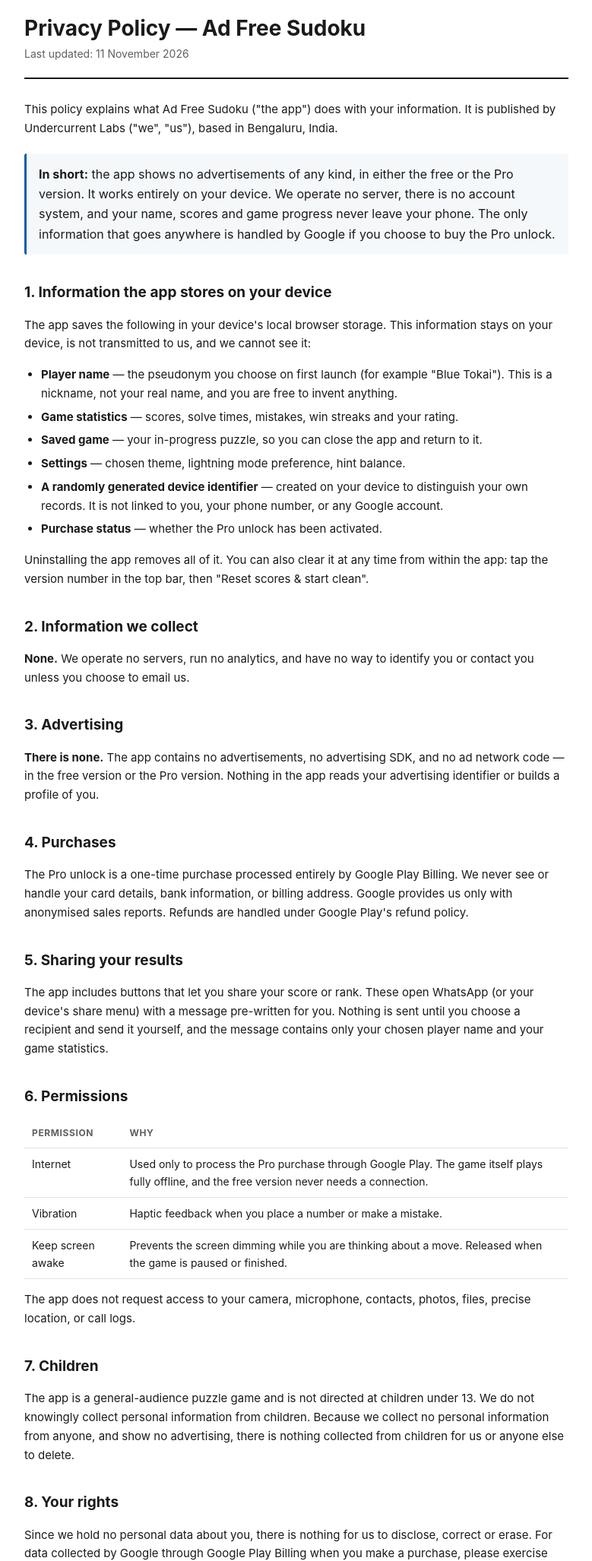
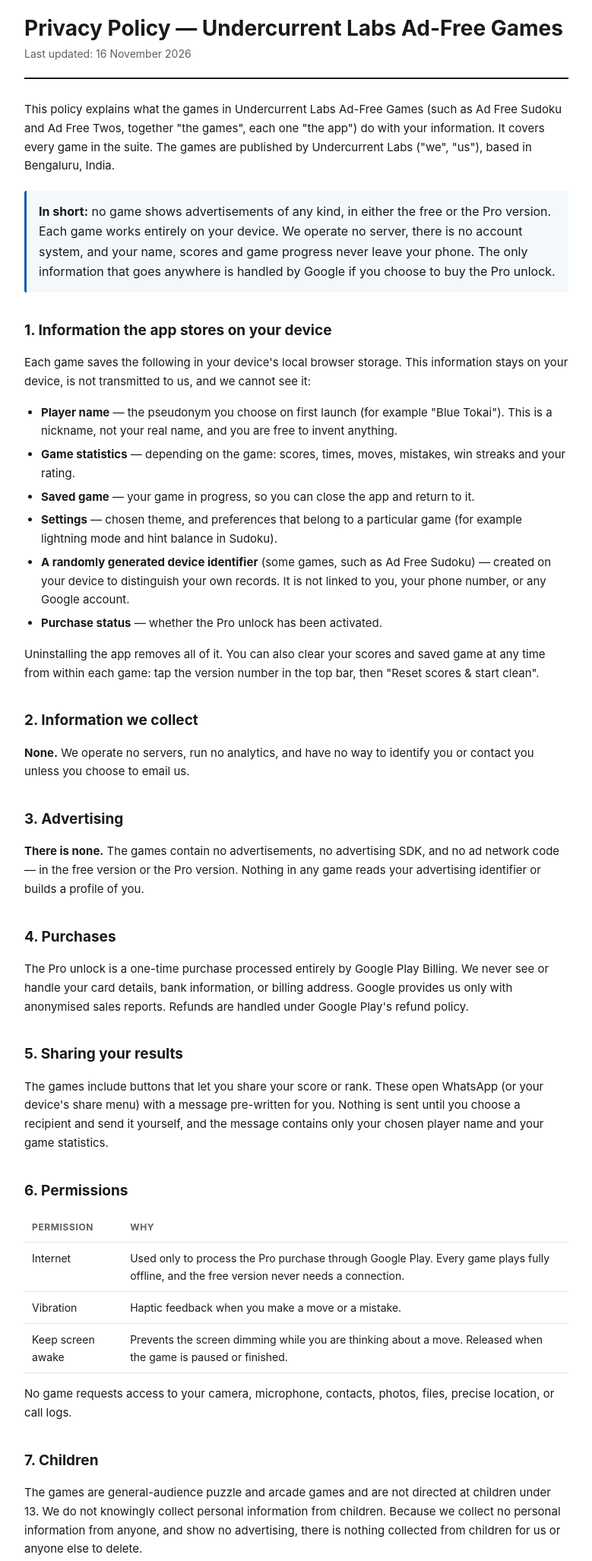
Before and after one commit to Devaru1230/games, a plain HTML site: page docs/privacy/index.html in a window 1280 px wide. Shown: the part 20-2074 px from the top of the page at 76% size, without its empty margins (250-1029 px from the left). Drawn offline with Linux system fonts and the light colour scheme.

Commit message:
Privacy policy: cover the whole Undercurrent Labs Ad-Free Games suite
Same promises and contact details as the Sudoku-only version; wording
widened from one app to every game in the suite.

Co-Authored-By: Claude Opus 5.5 <noreply@anthropic.com>
Claude-Session: https://claude.ai/code/session_01WZymJyL9ZrHoApnP7ngNXS

```diff
--- a/docs/privacy/index.html
+++ b/docs/privacy/index.html
@@ -3,7 +3,7 @@
 <head>
 <meta charset="UTF-8">
 <meta name="viewport" content="width=device-width, initial-scale=1.0">
-<title>Privacy Policy — Ad Free Sudoku</title>
+<title>Privacy Policy — Undercurrent Labs Ad-Free Games</title>
 <style>
   :root{ --ink:#1a1a1a; --muted:#5f5f5f; --line:#e2e2e2; --accent:#0B5CAD; }
   *{box-sizing:border-box}
@@ -29,65 +29,65 @@
 </head>
 <body>
 
-<h1>Privacy Policy — Ad Free Sudoku</h1>
-<div class="sub">Last updated: 11 November 2026</div>
+<h1>Privacy Policy — Undercurrent Labs Ad-Free Games</h1>
+<div class="sub">Last updated: 16 November 2026</div>
 
-<p>This policy explains what Ad Free Sudoku ("the app") does with your information. It is published by Undercurrent Labs ("we", "us"), based in Bengaluru, India.</p>
+<p>This policy explains what the games in Undercurrent Labs Ad-Free Games (such as Ad Free Sudoku and Ad Free Twos, together "the games", each one "the app") do with your information. It covers every game in the suite. The games are published by Undercurrent Labs ("we", "us"), based in Bengaluru, India.</p>
 
 <div class="callout">
-  <strong>In short:</strong> the app shows no advertisements of any kind, in either the free or the Pro version. It works entirely on your device. We operate no server, there is no account system, and your name, scores and game progress never leave your phone. The only information that goes anywhere is handled by Google if you choose to buy the Pro unlock.
+  <strong>In short:</strong> no game shows advertisements of any kind, in either the free or the Pro version. Each game works entirely on your device. We operate no server, there is no account system, and your name, scores and game progress never leave your phone. The only information that goes anywhere is handled by Google if you choose to buy the Pro unlock.
 </div>
 
 <h2>1. Information the app stores on your device</h2>
-<p>The app saves the following in your device's local browser storage. This information stays on your device, is not transmitted to us, and we cannot see it:</p>
+<p>Each game saves the following in your device's local browser storage. This information stays on your device, is not transmitted to us, and we cannot see it:</p>
 <ul>
   <li><strong>Player name</strong> — the pseudonym you choose on first launch (for example "Blue Tokai"). This is a nickname, not your real name, and you are free to invent anything.</li>
-  <li><strong>Game statistics</strong> — scores, solve times, mistakes, win streaks and your rating.</li>
-  <li><strong>Saved game</strong> — your in-progress puzzle, so you can close the app and return to it.</li>
-  <li><strong>Settings</strong> — chosen theme, lightning mode preference, hint balance.</li>
-  <li><strong>A randomly generated device identifier</strong> — created on your device to distinguish your own records. It is not linked to you, your phone number, or any Google account.</li>
+  <li><strong>Game statistics</strong> — depending on the game: scores, times, moves, mistakes, win streaks and your rating.</li>
+  <li><strong>Saved game</strong> — your game in progress, so you can close the app and return to it.</li>
+  <li><strong>Settings</strong> — chosen theme, and preferences that belong to a particular game (for example lightning mode and hint balance in Sudoku).</li>
+  <li><strong>A randomly generated device identifier</strong> (some games, such as Ad Free Sudoku) — created on your device to distinguish your own records. It is not linked to you, your phone number, or any Google account.</li>
   <li><strong>Purchase status</strong> — whether the Pro unlock has been activated.</li>
 </ul>
-<p>Uninstalling the app removes all of it. You can also clear it at any time from within the app: tap the version number in the top bar, then "Reset scores &amp; start clean".</p>
+<p>Uninstalling the app removes all of it. You can also clear your scores and saved game at any time from within each game: tap the version number in the top bar, then "Reset scores &amp; start clean".</p>
 
 <h2>2. Information we collect</h2>
 <p><strong>None.</strong> We operate no servers, run no analytics, and have no way to identify you or contact you unless you choose to email us.</p>
 
 <h2>3. Advertising</h2>
-<p><strong>There is none.</strong> The app contains no advertisements, no advertising SDK, and no ad network code — in the free version or the Pro version. Nothing in the app reads your advertising identifier or builds a profile of you.</p>
+<p><strong>There is none.</strong> The games contain no advertisements, no advertising SDK, and no ad network code — in the free version or the Pro version. Nothing in any game reads your advertising identifier or builds a profile of you.</p>
 
 <h2>4. Purchases</h2>
 <p>The Pro unlock is a one-time purchase processed entirely by Google Play Billing. We never see or handle your card details, bank information, or billing address. Google provides us only with anonymised sales reports. Refunds are handled under Google Play's refund policy.</p>
 
 <h2>5. Sharing your results</h2>
-<p>The app includes buttons that let you share your score or rank. These open WhatsApp (or your device's share menu) with a message pre-written for you. Nothing is sent until you choose a recipient and send it yourself, and the message contains only your chosen player name and your game statistics.</p>
+<p>The games include buttons that let you share your score or rank. These open WhatsApp (or your device's share menu) with a message pre-written for you. Nothing is sent until you choose a recipient and send it yourself, and the message contains only your chosen player name and your game statistics.</p>
 
 <h2>6. Permissions</h2>
 <table>
   <tr><th>Permission</th><th>Why</th></tr>
-  <tr><td>Internet</td><td>Used only to process the Pro purchase through Google Play. The game itself plays fully offline, and the free version never needs a connection.</td></tr>
-  <tr><td>Vibration</td><td>Haptic feedback when you place a number or make a mistake.</td></tr>
+  <tr><td>Internet</td><td>Used only to process the Pro purchase through Google Play. Every game plays fully offline, and the free version never needs a connection.</td></tr>
+  <tr><td>Vibration</td><td>Haptic feedback when you make a move or a mistake.</td></tr>
   <tr><td>Keep screen awake</td><td>Prevents the screen dimming while you are thinking about a move. Released when the game is paused or finished.</td></tr>
 </table>
-<p>The app does not request access to your camera, microphone, contacts, photos, files, precise location, or call logs.</p>
+<p>No game requests access to your camera, microphone, contacts, photos, files, precise location, or call logs.</p>
 
 <h2>7. Children</h2>
-<p>The app is a general-audience puzzle game and is not directed at children under 13. We do not knowingly collect personal information from children. Because we collect no personal information from anyone, and show no advertising, there is nothing collected from children for us or anyone else to delete.</p>
+<p>The games are general-audience puzzle and arcade games and are not directed at children under 13. We do not knowingly collect personal information from children. Because we collect no personal information from anyone, and show no advertising, there is nothing collected from children for us or anyone else to delete.</p>
 
 <h2>8. Your rights</h2>
 <p>Since we hold no personal data about you, there is nothing for us to disclose, correct or erase. For data collected by Google through Google Play Billing when you make a purchase, please exercise your rights through Google at <a href="https://myaccount.google.com">myaccount.google.com</a>.</p>
 
 <h2>9. Changes to this policy</h2>
-<p>If this policy changes, we will update this page and revise the date at the top. Material changes will also be noted in the app's update notes.</p>
+<p>If this policy changes, we will update this page and revise the date at the top. Material changes will also be noted in the games' update notes.</p>
 
 <h2>10. Contact</h2>
-<p>Questions about this policy or the app:<br>
+<p>Questions about this policy or the games:<br>
 <strong>Undercurrent Labs</strong><br>
 Email: <a href="mailto:labsundercurrent@gmail.com">labsundercurrent@gmail.com</a><br>
 Bengaluru, Karnataka, India</p>
 
 <footer>
-  Ad Free Sudoku is published by Undercurrent Labs. This policy applies to the Android application "Ad Free Sudoku" distributed through Google Play.
+  Undercurrent Labs Ad-Free Games is published by Undercurrent Labs. This policy applies to every Android application in the Undercurrent Labs Ad-Free Games suite distributed through Google Play, including "Ad Free Sudoku".
 </footer>
 
 </body>
```
